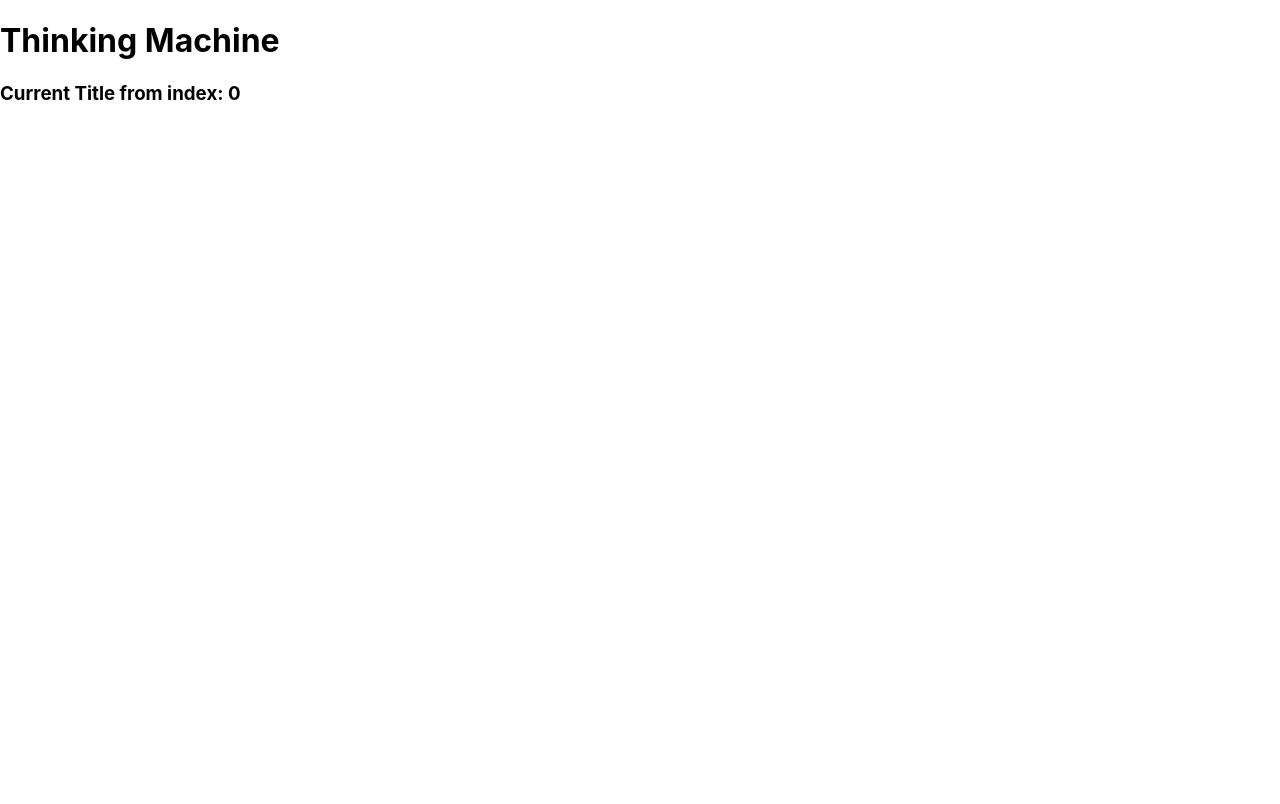
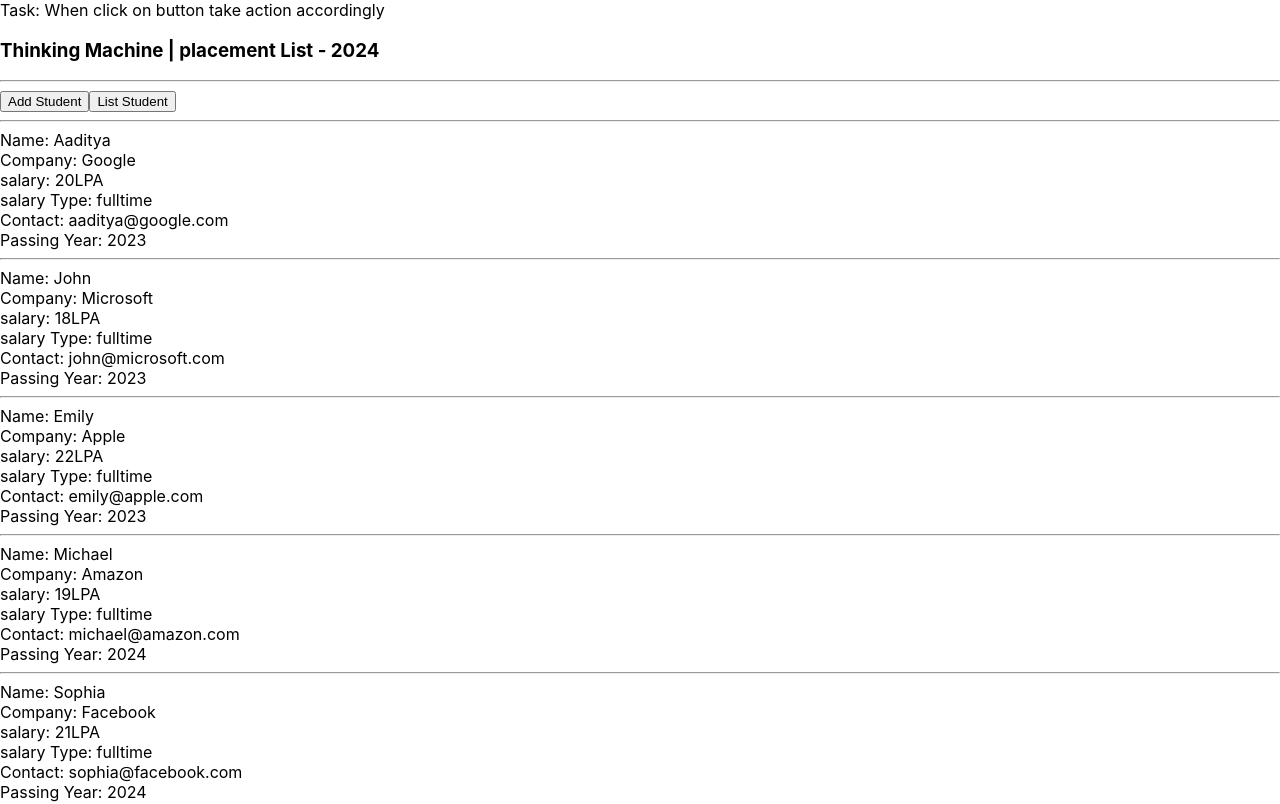
Before and after one commit to acutehimanshu/React, a React (Create React App) app in the folder tmone/: page / in a window 1280 px wide. Shown: the top 804 px of the page. Built offline with nearby package versions, Linux system fonts and the light colour scheme.

Commit message:
Lecture 8: conditional Component view and data listing.

```diff
--- /dev/null
+++ b/tmone/src/Assignment01_L08.js
@@ -0,0 +1,202 @@
+import React from "react";
+
+
+const students = [
+    {
+      "id": 101,
+      "name": "Aaditya",
+      "company": "Google",
+      "salary": "20LPA",
+      "type": "fulltime",
+      "contact": "aaditya@google.com",
+      "passing_year": "2023"
+    },
+    {
+      "id": 102,
+      "name": "John",
+      "company": "Microsoft",
+      "salary": "18LPA",
+      "type": "fulltime",
+      "contact": "john@microsoft.com",
+      "passing_year": "2023"
+    },
+    {
+      "id": 103,
+      "name": "Emily",
+      "company": "Apple",
+      "salary": "22LPA",
+      "type": "fulltime",
+      "contact": "emily@apple.com",
+      "passing_year": "2023"
+    },
+    {
+      "id": 104,
+      "name": "Michael",
+      "company": "Amazon",
+      "salary": "19LPA",
+      "type": "fulltime",
+      "contact": "michael@amazon.com",
+      "passing_year": "2024"
+    },
+    {
+      "id": 105,
+      "name": "Sophia",
+      "company": "Facebook",
+      "salary": "21LPA",
+      "type": "fulltime",
+      "contact": "sophia@facebook.com",
+      "passing_year": "2024"
+    },
+    {
+      "id": 106,
+      "name": "William",
+      "company": "Netflix",
+      "salary": "17LPA",
+      "type": "fulltime",
+      "contact": "william@netflix.com",
+      "passing_year": "2024"
+    },
+    {
+      "id": 107,
+      "name": "Olivia",
+      "company": "Tesla",
+      "salary": "25LPA",
+      "type": "fulltime",
+      "contact": "olivia@tesla.com",
+      "passing_year": "2024"
+    },
+    {
+      "id": 108,
+      "name": "James",
+      "company": "Twitter",
+      "salary": "16LPA",
+      "type": "fulltime",
+      "contact": "james@twitter.com",
+      "passing_year": "2024"
+    },
+    {
+      "id": 109,
+      "name": "Emma",
+      "company": "Uber",
+      "salary": "23LPA",
+      "type": "fulltime",
+      "contact": "emma@uber.com",
+      "passing_year": "2024"
+    },
+    {
+      "id": 110,
+      "name": "Alexander",
+      "company": "Intel",
+      "salary": "24LPA",
+      "type": "fulltime",
+      "contact": "alexander@intel.com",
+      "passing_year": "2024"
+    }
+];
+
+const Assignment01_L08 = ()=>{
+    const title = "placement List";
+    const placementYear = 2024;
+    const [showSTudentList, setShowStudentsList] = React.useState(true);
+    const [showStudentAddForm, setShowStudentAddForm] = React.useState(false);
+    const [studentDetails, setStudentDetails] = React.useState({});
+    const changeViewTab = (ev)=>{
+        if(ev.target.attributes['tab'].value == 'add'){
+            setShowStudentsList(false);
+            setShowStudentAddForm(true);
+        }
+        if(ev.target.attributes['tab'].value == 'view'){
+            setShowStudentsList(true);
+            setShowStudentAddForm(false);
+        }
+    }
+    const addStudForm=(stud)=>{
+        students.push(stud);
+        setShowStudentsList(true);
+        setShowStudentAddForm(false);
+    }
+    return(
+        <div>
+            Task: When click on button take action accordingly
+            <TitleComponent title={title} year={placementYear}/>
+            <ToolBar changeViewTab={changeViewTab} />
+            {showSTudentList && <StudentsList students={students} />}
+            {showStudentAddForm && <StudentAddForm addStudForm={addStudForm} /> }
+        </div>
+    )
+}
+
+const TitleComponent = ({title, year})=>{
+    return (
+        <h3>Thinking Machine | {title} - {year} </h3>
+    )
+}
+const ToolBar = ({changeViewTab})=>{
+    const changeTab = (ev)=>{
+        changeViewTab(ev);
+    }
+    return(
+        <div>
+            <hr></hr>
+            <button type="button" onClick={changeTab} tab="add">Add Student</button>
+            <button type="button" onClick={changeTab} tab="view">List Student</button>
+            <hr></hr>
+        </div>
+    )
+}
+const StudentsList  = ({students})=>{
+    return (
+        <div>
+            {students.map((student)=>{
+                return(
+                    <StudentComponent key={student.id} student={student} />
+                )
+            })}
+        </div>
+    )
+}
+
+const StudentComponent = ({student})=>{
+    return (
+        <div>
+            <span>Name: {student.name}</span><br/>
+            <span>Company: {student.company}</span><br/>
+            <span>salary: {student.salary}</span><br/>
+            <span>salary Type: {student.type}</span><br/>
+            <span>Contact: {student.contact}</span><br/>
+            <span>Passing Year: {student.passing_year}</span><br/>
+            <hr/>
+        </div>
+    )
+}
+
+const StudentAddForm = ({addStudForm})=>{
+    const tempStudentDetails = {
+        name:"",
+        company:"",
+        salary:"",
+        type:"",
+        contact:"",
+        passing_year:""
+    }
+    const updateStudDetails = (ev)=>{
+        let val = ev.target.attributes['name'].value;
+        tempStudentDetails[val] = ev.target.value;
+    }
+    const submitThis = ()=>{
+        addStudForm(tempStudentDetails)
+    }
+    return(
+        <div>
+            <h3>Add New Student</h3>
+            <p>Name: <input type="text" onChange={updateStudDetails} name="name"/></p>
+            <p>Company: <input type="text" onChange={updateStudDetails} name='company'/></p>
+            <p>Salary: <input type="text" onChange={updateStudDetails} name='salary'/></p>
+            <p>Salary Type: <input type="text" onChange={updateStudDetails} name='type'/></p>
+            <p>Contact: <input type="text" onChange={updateStudDetails} name='contact'/></p>
+            <p>Passing Year: <input type="text" onChange={updateStudDetails} name='passing_year'/></p>
+            <button type="button" onClick={submitThis} >Add STudent</button>
+        </div>
+    )
+}
+export default Assignment01_L08
--- a/tmone/src/index.js
+++ b/tmone/src/index.js
@@ -2,14 +2,14 @@
 import ReactDOM from 'react-dom/client';
 import './index.css';
 // import App from './App';
-import AppExample5 from './AppExample5';
+import Assignment01_L08 from './Assignment01_L08';
 import reportWebVitals from './reportWebVitals';
 
 const root = ReactDOM.createRoot(document.getElementById('root'));
 root.render(
   <React.StrictMode>
     {/* <App /> */}
-    <AppExample5 />
+    <Assignment01_L08 />
   </React.StrictMode>
 );
 
```
Also changed, not shown: tmone/src/AppExample7.js (added, +148 -0 lines), 1 other file (tests, documents, lock files or other folders).
